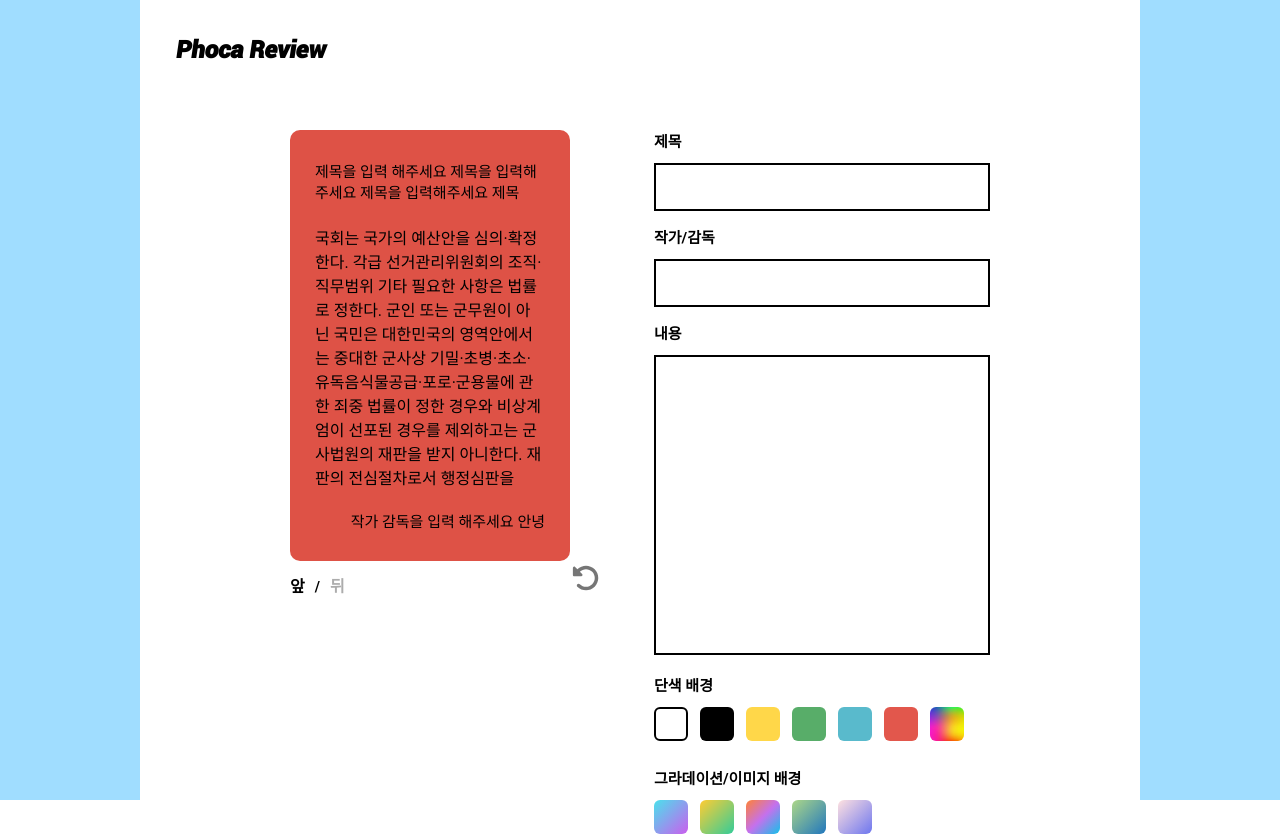
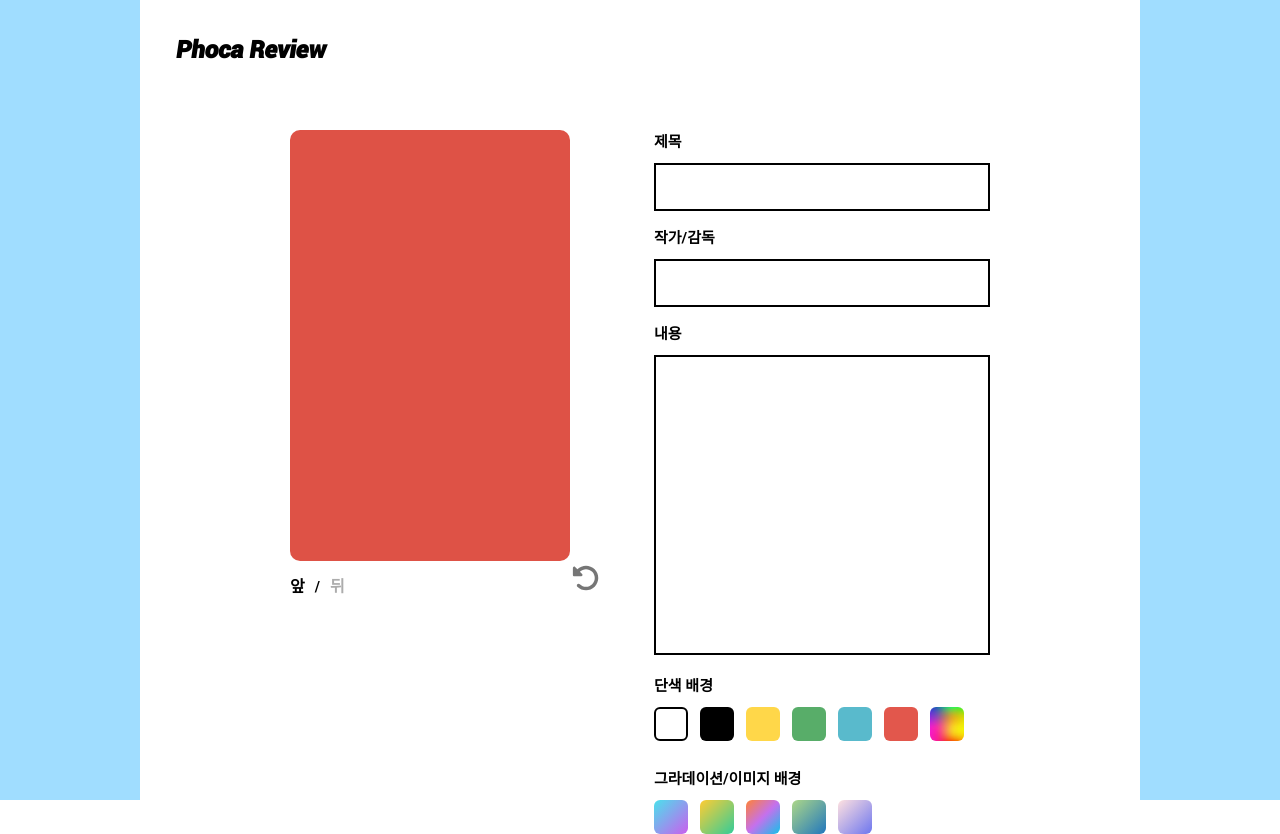
Before and after one commit to bluepebble25/phoca-review, a React (Create React App) app in the folder client/: page /create in a window 1280 px wide. Built offline with nearby package versions, Linux system fonts and the light colour scheme; a web font is replaced by a local one.

Commit message:
#4 feat: 카드 내용 입력하면 카드 컴포넌트에서 미리보기 가능

```diff
--- a/client/src/components/atoms/Card.tsx
+++ b/client/src/components/atoms/Card.tsx
@@ -1,41 +1,71 @@
 import { css } from '@emotion/react';
 
 interface CardProps {
+  cardInfo: {
+    title: string;
+    author: string;
+  };
+  cardContents: {
+    contentsFront: string;
+    contentsBack: string;
+  };
   isCardFront: boolean;
 }
 
 interface CardFaceProps {
   faceType: 'front' | 'back';
+  cardInfo: {
+    title: string;
+    author: string;
+  };
+  cardContents: string;
 }
 
-const CardFace: React.FC<CardFaceProps> = ({ faceType }) => {
+const CardFace: React.FC<CardFaceProps> = ({
+  faceType,
+  cardInfo,
+  cardContents,
+}) => {
   return (
     <div css={[cardFaceStyle, faceType === 'front' ? frontStyle : backStyle]}>
       <div css={titleStyle}>
         {/* 36자 제한 */}
-        제목을 입력 해주세요 제목을 입력해주세요 제목을 입력해주세요 제목
+        {/* 제목을 입력 해주세요 제목을 입력해주세요 제목을 입력해주세요 제목 */}
+        {cardInfo.title}
       </div>
       <p css={contentsStyle}>
         {/* 198자 제한 */}
-        국회는 국가의 예산안을 심의·확정한다. 각급 선거관리위원회의
+        {/* 국회는 국가의 예산안을 심의·확정한다. 각급 선거관리위원회의
         조직·직무범위 기타 필요한 사항은 법률로 정한다. 군인 또는 군무원이 아닌
         국민은 대한민국의 영역안에서는 중대한 군사상
         기밀·초병·초소·유독음식물공급·포로·군용물에 관한 죄중 법률이 정한 경우와
         비상계엄이 선포된 경우를 제외하고는 군사법원의 재판을 받지 아니한다.
-        재판의 전심절차로서 행정심판을
+        재판의 전심절차로서 행정심판을 */}
+        {cardContents}
       </p>
       {/* 17자 제한 */}
-      <div css={authorStyle}>작가 감독을 입력 해주세요 안녕</div>
+      <div css={authorStyle}>
+        {/* 작가 감독을 입력 해주세요 안녕 */}
+        {cardInfo.author}
+      </div>
     </div>
   );
 };
 
-function Card({ isCardFront }: CardProps) {
+function Card({ cardInfo, cardContents, isCardFront }: CardProps) {
   return (
     <div css={sceneStyle}>
       <div css={cardStyle(isCardFront)}>
-        <CardFace faceType="front" />
-        <CardFace faceType="back" />
+        <CardFace
+          faceType="front"
+          cardInfo={cardInfo}
+          cardContents={cardContents.contentsFront}
+        />
+        <CardFace
+          faceType="back"
+          cardInfo={cardInfo}
+          cardContents={cardContents.contentsBack}
+        />
       </div>
     </div>
   );
--- a/client/src/components/atoms/Input/Input.tsx
+++ b/client/src/components/atoms/Input/Input.tsx
@@ -4,10 +4,11 @@ import Label from '../Label';
 interface InputProps {
   name: string;
   labelName: string;
+  value: string;
   onChange: React.ChangeEventHandler<HTMLInputElement>;
 }
 
-function Input({ name, labelName, onChange }: InputProps) {
+function Input({ name, labelName, value, onChange }: InputProps) {
   return (
     <div>
       <Label name={labelName} labelName={labelName} />
@@ -17,6 +18,7 @@ function Input({ name, labelName, onChange }: InputProps) {
         name={name}
         onChange={onChange}
         css={inputStyle}
+        value={value}
       />
     </div>
   );
--- a/client/src/components/atoms/Input/TextArea.tsx
+++ b/client/src/components/atoms/Input/TextArea.tsx
@@ -7,10 +7,18 @@ interface TextAreaProps {
   labelName: string;
   rows: number;
   cols: number;
+  value: string;
   onChange: React.ChangeEventHandler<HTMLTextAreaElement>;
 }
 
-function TextArea({ name, labelName, rows, cols, onChange }: TextAreaProps) {
+function TextArea({
+  name,
+  labelName,
+  rows,
+  cols,
+  value,
+  onChange,
+}: TextAreaProps) {
   return (
     <div>
       <Label name={name} labelName={labelName} />
@@ -21,7 +29,9 @@ function TextArea({ name, labelName, rows, cols, onChange }: TextAreaProps) {
         cols={cols}
         onChange={onChange}
         css={[inputStyle, textAreaStyle]}
-      />
+      >
+        {value}
+      </textarea>
     </div>
   );
 }
--- a/client/src/pages/CreateCardPage.tsx
+++ b/client/src/pages/CreateCardPage.tsx
@@ -18,8 +18,6 @@ function CreateCardPage() {
     contentsBack: '',
   });
   const [isCardFront, setIsCardFront] = useState(true);
-
-  const bgColor = ['red'];
 
   const onChangeCardInfo = (e: React.ChangeEvent<HTMLInputElement>) => {
     const { name, value } = e.target;
@@ -50,7 +48,11 @@ function CreateCardPage() {
         <Logo margin="36px" />
         <div css={innerStyle}>
           <div css={cardPreviewStyle}>
-            <Card isCardFront={isCardFront} />
+            <Card
+              isCardFront={isCardFront}
+              cardInfo={cardInfo}
+              cardContents={cardContents}
+            />
             <div css={flipTooAreaStyle}>
               <CardFlipLabel
                 isCardFront={isCardFront}
@@ -68,10 +70,12 @@ function CreateCardPage() {
                   name="title"
                   labelName="제목"
                   onChange={onChangeCardInfo}
+                  value={cardInfo.title}
                 />
                 <Input
                   name="author"
                   labelName="작가/감독"
+                  value={cardInfo.author}
                   onChange={onChangeCardInfo}
                 />
                 <TextArea
@@ -79,6 +83,7 @@ function CreateCardPage() {
                   labelName="내용"
                   rows={10}
                   cols={40}
+                  value={cardContents.contentsFront}
                   onChange={onChangeContents}
                 />
               </div>
@@ -88,6 +93,7 @@ function CreateCardPage() {
                 labelName="내용"
                 rows={10}
                 cols={40}
+                value={cardContents.contentsBack}
                 onChange={onChangeContents}
               />
             )}
```
